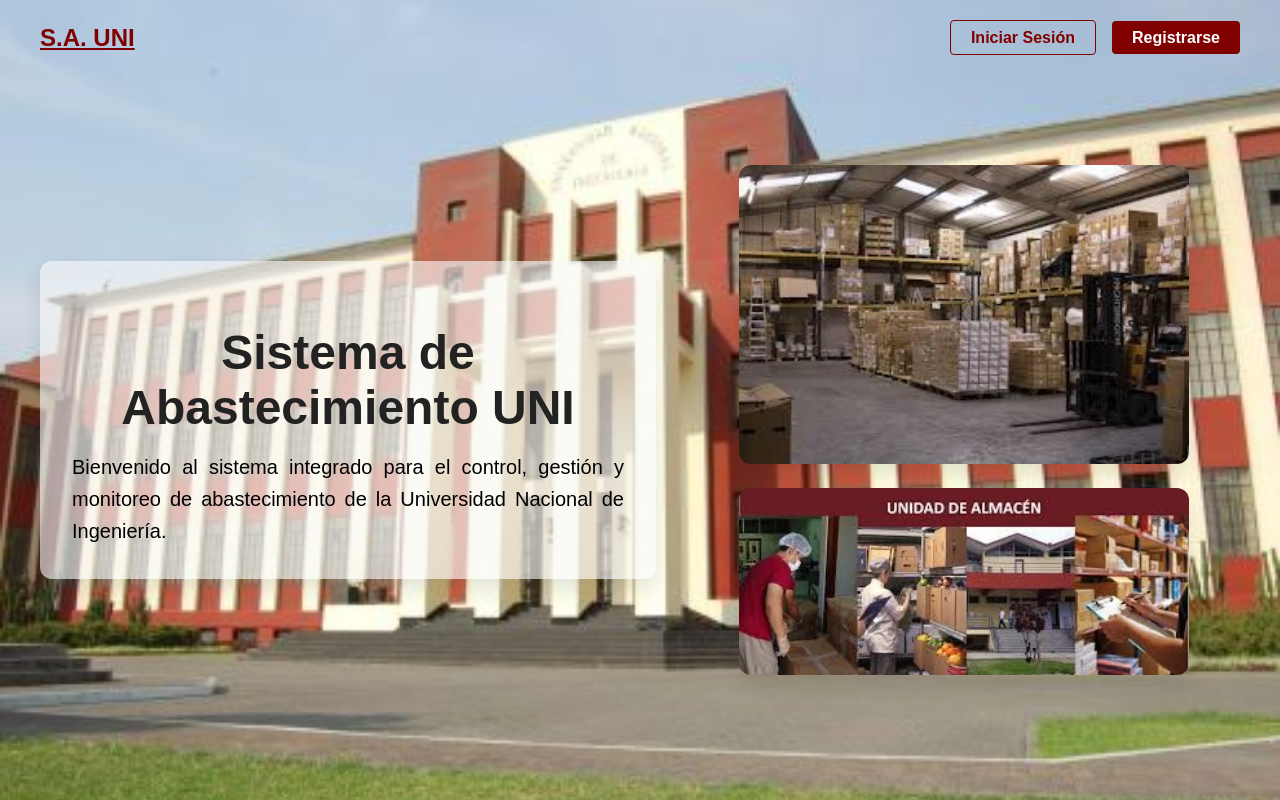
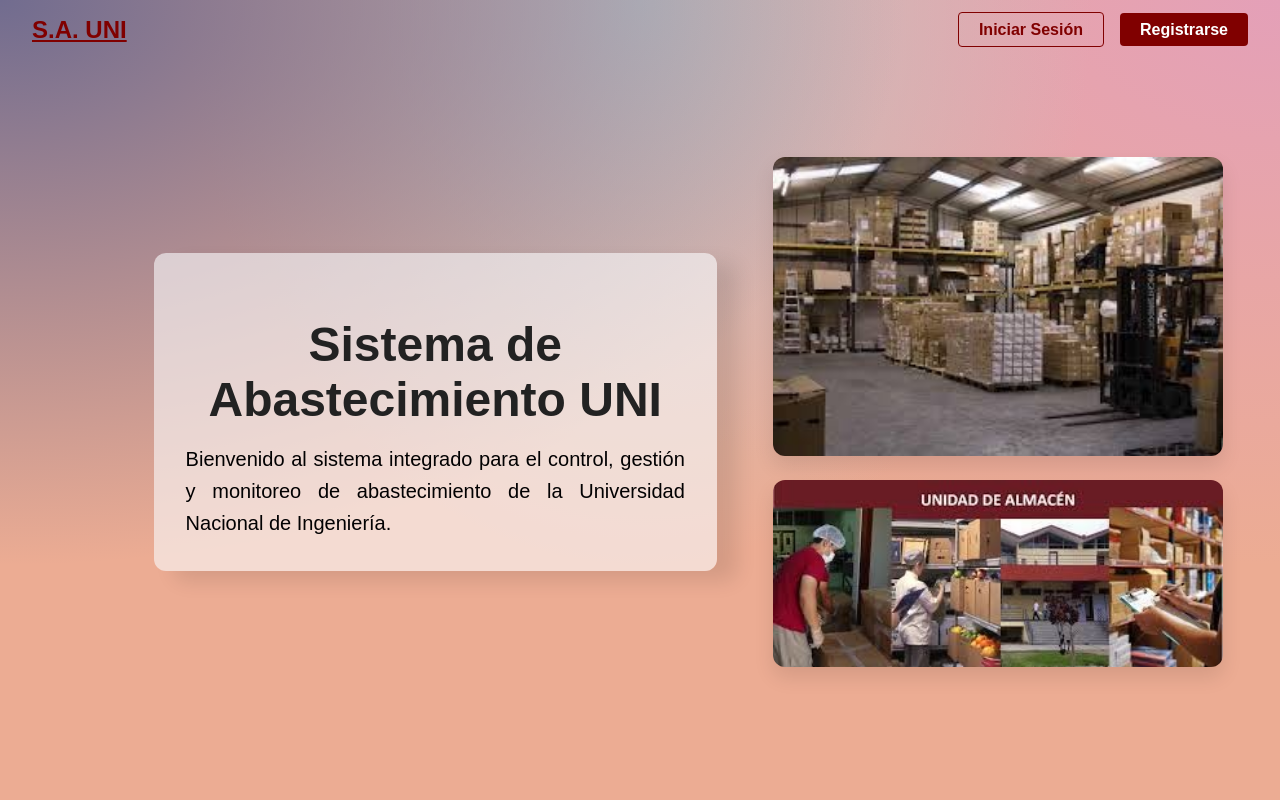
Before and after one commit to HaroldGerman/unidad-abasto, an Angular app in the folder unidad-abasto/: page / in a window 1280 px wide. Built offline with nearby package versions, Linux system fonts and the light colour scheme.

Commit message:
Cambiando el fondo de inicio

```diff
--- a/unidad-abasto/src/app/inicio.component.css
+++ b/unidad-abasto/src/app/inicio.component.css
@@ -76,8 +76,9 @@
   background: #f8f9fa9d;
   border-radius: 12px;
   padding: 2rem;
-  box-shadow: 0 10px 20px rgba(0,0,0,0.1);
+  box-shadow: 20px 10px 20px rgba(0,0,0,0.1);
   text-align: center;
+  margin-left: 10% ;
 }
 
 .hero-content h1 {
--- a/unidad-abasto/src/styles.css
+++ b/unidad-abasto/src/styles.css
@@ -1,9 +1,14 @@
 /* You can add global styles to this file, and also import other style files */
 body {
-  background-image: url('/images/fondo.jpg'); /* Ruta de la imagen de fondo */
+  background-color: #ecac93; /* Color de respaldo */
+  background-image:
+    radial-gradient(at 0% 0%, rgb(113, 108, 143) 0, transparent 50%),
+    radial-gradient(at 50% 0%, rgb(194, 194, 194) 0, transparent 50%),
+    radial-gradient(at 100% 0%, rgb(228, 160, 184) 0, transparent 50%);
+  height: 100vh;
+  margin: 0;
   background-size: cover; /* Ajusta la imagen para cubrir todo el fondo */
   background-repeat: no-repeat; /* Evita que la imagen se repita */
   background-position: center; /* Centra la imagen */
   background-attachment: fixed; /* Fija el fondo al hacer scroll */
-
 }
```
